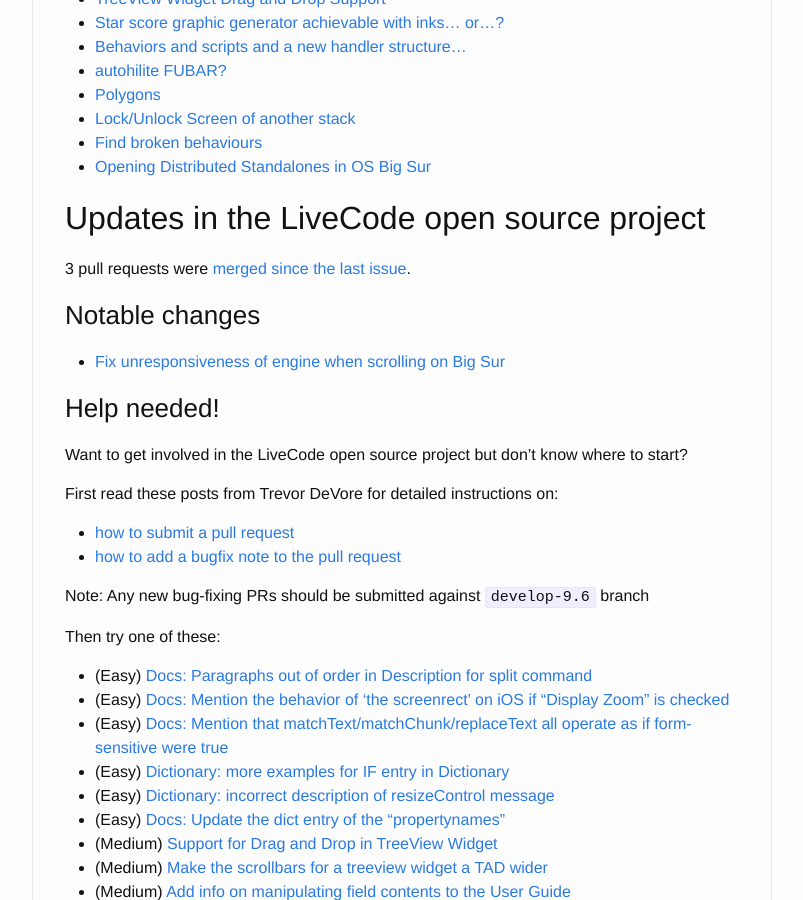
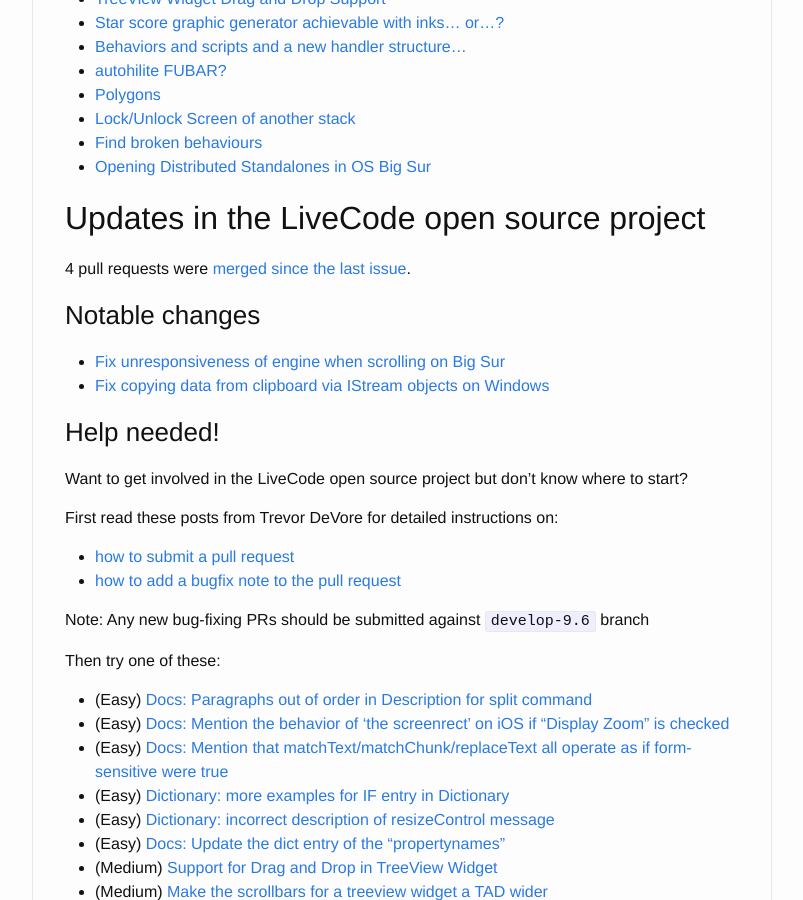
Before and after one commit to livecode/this-week-in-livecode, a Jekyll site: the page built from _posts/2021-04-05-this-week-in-livecode-261.markdown, in a window 1280 px wide and 900 px high, scrolled down 684 px. Shown: the whole window, without its empty margins (238-1041 px from the left). Built offline with Jekyll 4.4.1, drawn with Linux system fonts in a browser that asks for light colours.

Commit message:
Issue 261 - added a PR

```diff
--- a/_posts/2021-04-05-this-week-in-livecode-261.markdown
+++ b/_posts/2021-04-05-this-week-in-livecode-261.markdown
@@ -36,7 +36,7 @@
 
 ## Updates in the LiveCode open source project
 
-3 pull requests were [merged since the last issue](https://github.com/search?q=org%3Alivecode+is%3Apublic+is%3Apr+is%3Amerged+merged%3A2021-03-29..2021-04-05&type=Issues).
+4 pull requests were [merged since the last issue](https://github.com/search?q=org%3Alivecode+is%3Apublic+is%3Apr+is%3Amerged+merged%3A2021-03-29..2021-04-05&type=Issues).
 
 <!--
 ### New LiveCode releases
@@ -48,7 +48,7 @@
 ### Notable changes
 
 - [Fix unresponsiveness of engine when scrolling on Big Sur](https://github.com/livecode/livecode/pull/7541)
-
+- [Fix copying data from clipboard via IStream objects on Windows](https://github.com/livecode/livecode/pull/7540)
 
 <!--
 ### Bug of the week
```
